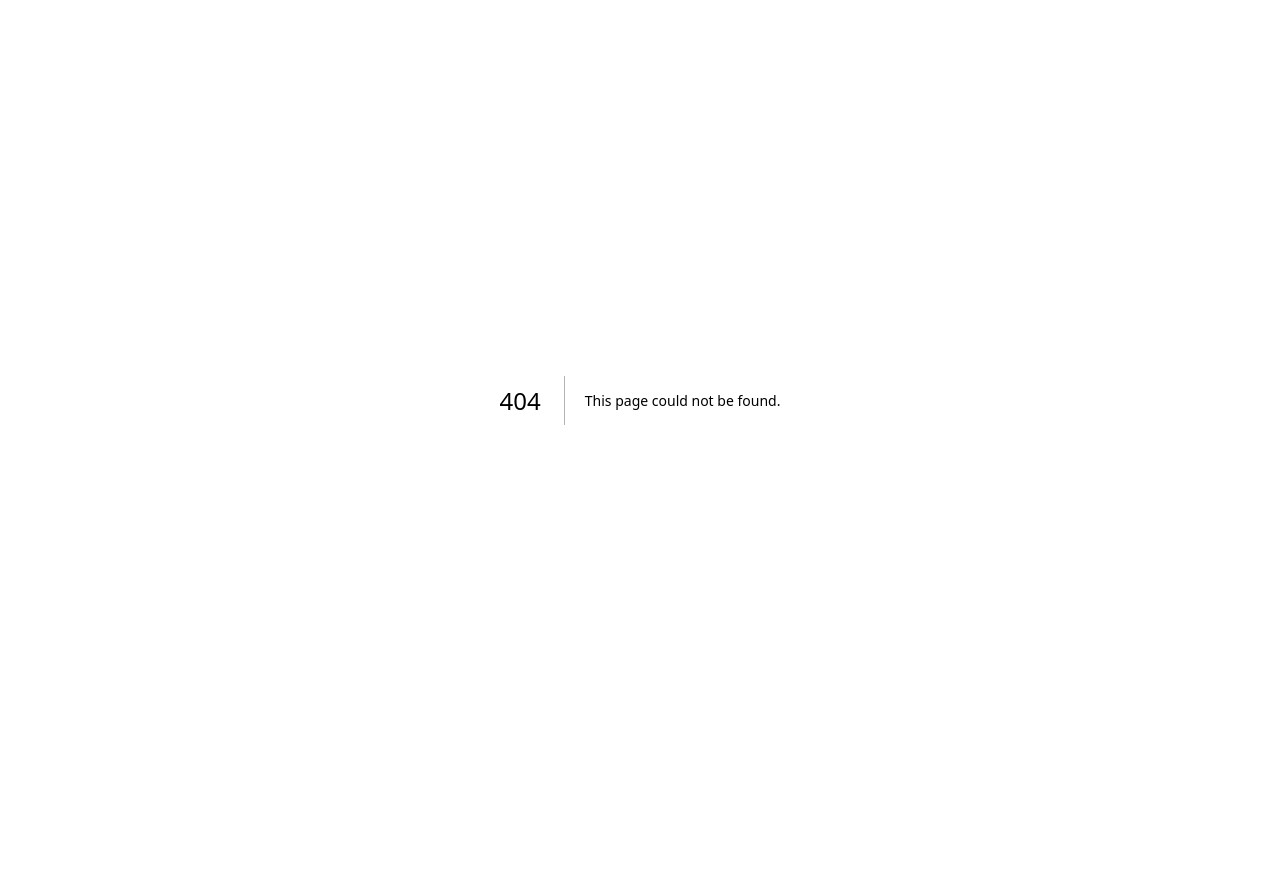
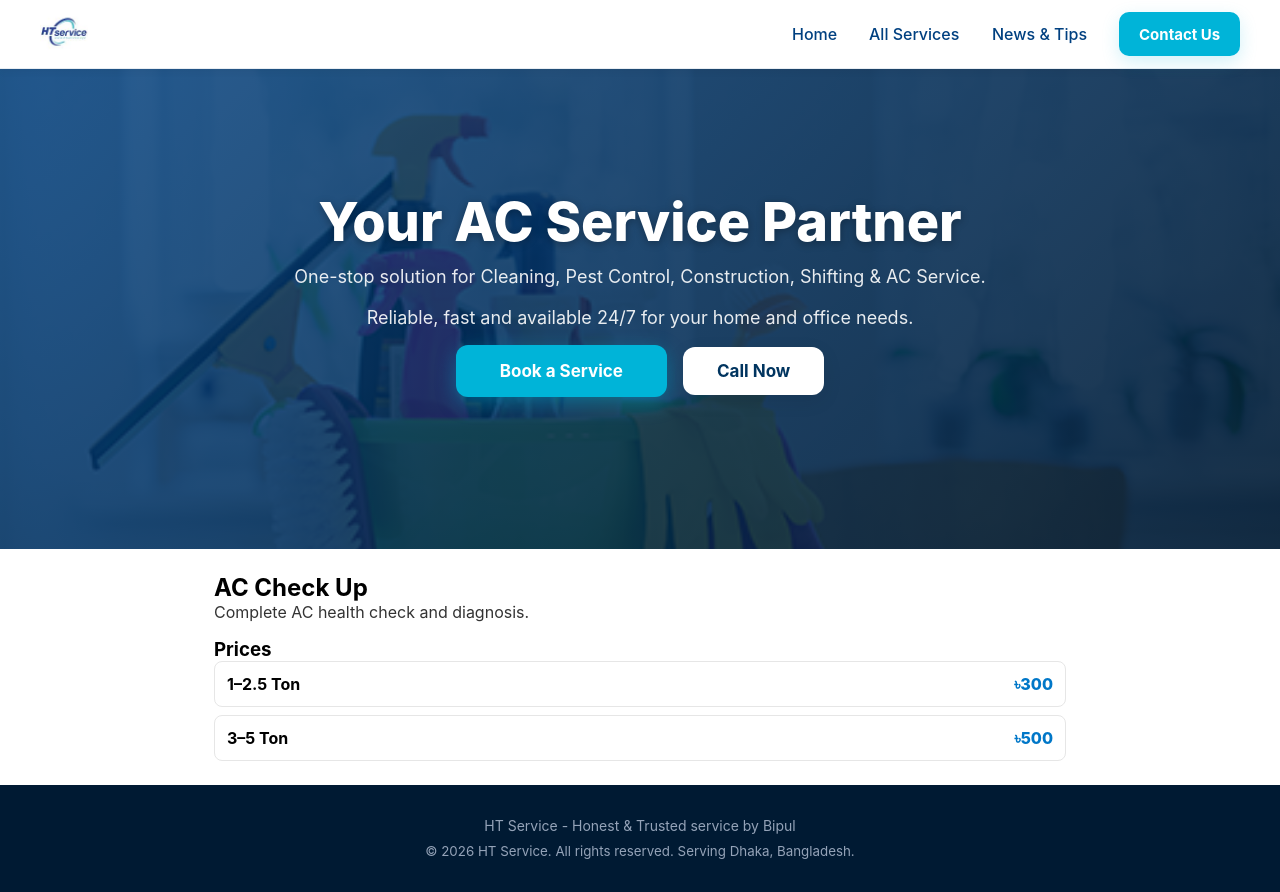
Before and after one commit to RetroRabiul/HTService, a Next.js app: page /ac-checkup in a window 1280 px wide. Before the commit this address had no page. Before the commit the page ends 800 px from the top, so only its background shows below. Built offline with nearby package versions, Linux system fonts and the light colour scheme.

Commit message:
Add dynamic subservice page route to render dedicated service pages by slug

```diff
--- /dev/null
+++ b/pages/[slug].js
@@ -0,0 +1,138 @@
+import fs from 'fs';
+import path from 'path';
+import { useState } from 'react';
+import Navigation from '../components/Navigation';
+import Image from 'next/image';
+import styles from '../styles/Home.module.css';
+import BookingModal from '../components/BookingModal';
+
+export default function ServicePage({ service, category }) {
+  const [booking, setBooking] = useState(false);
+  const [confirmedBooking, setConfirmedBooking] = useState(null);
+
+  if (!service) {
+    return (
+      <div style={{ minHeight: '100vh', display: 'flex', alignItems: 'center', justifyContent: 'center' }}>
+        <p>Service not found.</p>
+      </div>
+    );
+  }
+
+  const heroTitle = `Your ${String(category).replace(/Services?$/i, '').trim()} Service Partner`;
+
+  function handleBook(data) {
+    setConfirmedBooking(data);
+    setBooking(false);
+  }
+
+  return (
+    <>
+      <Navigation onBookClick={() => setBooking(true)} onOpenServices={() => {}} />
+      <main className={styles.main}>
+        {confirmedBooking && (
+          <section className={styles.bookingConfirmation}>
+            <div className={styles.bookingConfirmCard}>
+              <div className={styles.bookingConfirmIcon}>&#10003;</div>
+              <div className={styles.bookingConfirmBody}>
+                <p className={styles.bookingConfirmHeading}>
+                  <strong>{confirmedBooking.name || 'A customer'}</strong> has requested the following services:
+                </p>
+                <ul className={styles.bookingServiceList}>
+                  {confirmedBooking.services && confirmedBooking.services.filter(s => (s.price || 0) > 0).map(s => (
+                    <li key={s.id} className={styles.bookingServiceItem}>
+                      <span>{s.name}</span>
+                      <span className={styles.bookingServicePrice}>৳{s.price.toLocaleString()}</span>
+                    </li>
+                  ))}
+                </ul>
+                <p className={styles.bookingTotal}>
+                  Total: <strong>৳{confirmedBooking.total.toLocaleString()}</strong>
+                </p>
+              </div>
+              <button className={styles.bookingDismiss} onClick={() => setConfirmedBooking(null)} aria-label="Dismiss">
+                &#10005;
+              </button>
+            </div>
+          </section>
+        )}
+
+        <section className={styles.hero}>
+          <div className={styles.heroBg}>
+            <Image src="/home_page/ht_bg.png" alt="Service background" fill style={{ objectFit: 'cover' }} />
+          </div>
+          <div className={styles.heroOverlay} />
+          <div className={styles.heroContent}>
+            <h1 className={styles.heroTitle}>{heroTitle}</h1>
+            <p className={styles.heroSubtitle}>One-stop solution for Cleaning, Pest Control, Construction, Shifting &amp; AC Service.</p>
+            <p className={styles.heroSubtitle}>Reliable, fast and available 24/7 for your home and office needs.</p>
+            <div className={styles.heroActions}>
+              <button id="hero-book-btn" aria-label="Book a Service" className={styles.bookBtn} onClick={() => setBooking(true)}>
+                Book a Service
+              </button>
+              <a href="tel:+8801795180400" aria-label="Call HT Service" className={styles.callBtn}>Call Now</a>
+            </div>
+          </div>
+        </section>
+
+        <section style={{ padding: '24px', maxWidth: 900, margin: '0 auto' }}>
+          <h2 style={{ marginTop: 0 }}>{service.name}</h2>
+          {service.description && <p style={{ color: '#333' }}>{service.description}</p>}
+
+          {service.prices && service.prices.length > 0 && (
+            <div style={{ marginTop: 16 }}>
+              <h3>Prices</h3>
+              <div style={{ display: 'grid', gap: 8 }}>
+                {service.prices.map((p, idx) => (
+                  <div key={idx} style={{ padding: 12, border: '1px solid #e6e6e6', borderRadius: 8, display: 'flex', justifyContent: 'space-between' }}>
+                    <div>
+                      <div style={{ fontWeight: 700 }}>{p.label}</div>
+                      {p.details && <div style={{ fontSize: 13, color: '#666' }}>{p.details}</div>}
+                      {p.note && <div style={{ fontSize: 12, color: '#888' }}>{p.note}</div>}
+                    </div>
+                    <div style={{ fontWeight: 800, color: '#0077c8' }}>{p.price ? `৳${p.price}` : ''} {p.pricing_unit ? ` ${p.pricing_unit}` : ''}</div>
+                  </div>
+                ))}
+              </div>
+            </div>
+          )}
+
+        </section>
+
+        <footer className={styles.footer}>
+          <p className={styles.footerText}>HT Service - Honest & Trusted service by Bipul</p>
+          <small>&copy; 2026 HT Service. All rights reserved. Serving Dhaka, Bangladesh.</small>
+        </footer>
+
+      </main>
+
+      {booking && (
+        <BookingModal
+          onClose={() => setBooking(false)}
+          onBook={handleBook}
+          initialSelected={null}
+          preselectedItems={null}
+          startStep={1}
+        />
+      )}
+    </>
+  );
+}
+
+export async function getServerSideProps(context) {
+  const { slug } = context.params || {};
+  const filePath = path.join(process.cwd(), 'public', 'info', 'services.json');
+  try {
+    const raw = fs.readFileSync(filePath, 'utf8');
+    const data = JSON.parse(raw);
+    for (const bs of (data.business_services || [])) {
+      for (const sc of (bs.subcategories || [])) {
+        if (sc && sc.slug === slug) {
+          return { props: { service: sc, category: bs.category || '' } };
+        }
+      }
+    }
+  } catch (e) {
+    // ignore
+  }
+  return { notFound: true };
+}
```
